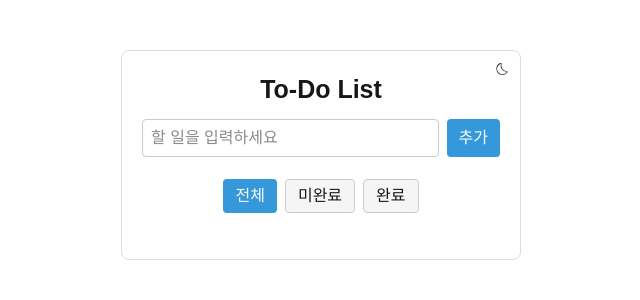
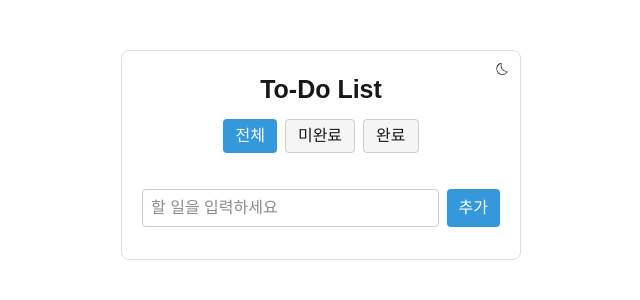
Before and after one commit to JKM0722/to-do, a Next.js app: page / in a window 1280 px wide. Shown: the top 300 px of the page, without its empty margins (319-959 px from the left). Built offline with nearby package versions, Linux system fonts and the light colour scheme.

Commit message:
Update ToDoApp.js

```diff
--- a/src/components/ToDoApp.js
+++ b/src/components/ToDoApp.js
@@ -54,9 +54,9 @@ const ToDoApp = () => {
     <div className={styles.container}>
       <ThemeToggleButton />
       <h1 className={styles.title}>To-Do List</h1>
-      <ToDoInput onAdd={handleAdd} />
       <ToDoFilter filter={filter} setFilter={setFilter} />
       <ToDoList todos={filteredTodos} onToggle={handleToggle} onDelete={handleDelete} />
+      <ToDoInput onAdd={handleAdd} />
     </div>
   );
 };
```
